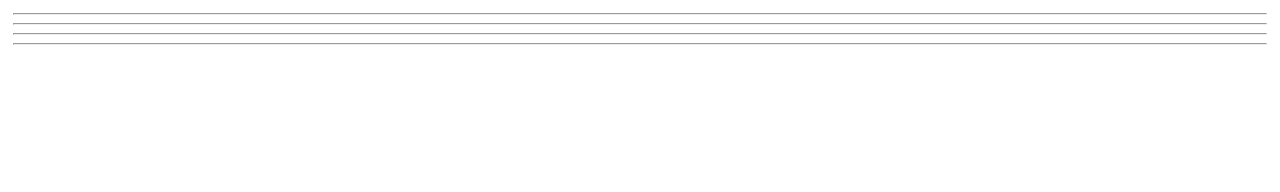
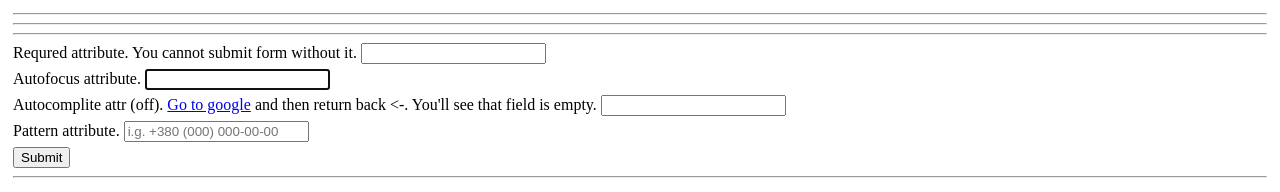
Before and after one commit to bondarukoleh/html_css_playground, a plain HTML site: page html5_css3_sandbox/pages/simple_examples.html in a window 1280 px wide. Shown: the part 608-800 px from the top of the page. Drawn offline with nearby package versions, Linux system fonts and the light colour scheme.

Commit message:
simple forms in progress

```diff
--- a/html5_css3_sandbox/css/simple_examples.css
+++ b/html5_css3_sandbox/css/simple_examples.css
@@ -18,3 +18,8 @@ div {
 .rotateLeft {
   transform: rotate(-90deg)
 }
+
+.clearLabel {
+  display: block;
+  margin: 5px auto;
+}
--- a/html5_css3_sandbox/pages/simple_examples.html
+++ b/html5_css3_sandbox/pages/simple_examples.html
@@ -1,5 +1,6 @@
 <!DOCTYPE html>
 <html lang="en">
+
 <head>
   <meta charset="UTF-8">
   <meta name="viewport" content="width=device-width, initial-scale=1.0">
@@ -7,6 +8,7 @@
   <link rel="stylesheet" href="../css/simple_examples.css">
   <title>Examples</title>
 </head>
+
 <body>
   <div id="simpleExamples">
     <p>Mark tag. <mark>Marks</mark> text, looks like you were lookig for <mark>it</mark>.</p>
@@ -51,11 +53,9 @@
 
       <img id="puh" src="../imgs/figure.jpg" alt="puh" contextmenu="rotateMenu">
       <menu type="context" id="rotateMenu">
-          <menuitem icon="../imgs/object-rotate-left.png"
-          onclick="rotateLeft()">Left rotation
+        <menuitem icon="../imgs/object-rotate-left.png" onclick="rotateLeft()">Left rotation
         </menuitem>
-          <menuitem icon="../imgs/object-rotate-right.png"
-          onclick="rotateRight()">Right rotation
+        <menuitem icon="../imgs/object-rotate-right.png" onclick="rotateRight()">Right rotation
         </menuitem>
       </menu>
     </div>
@@ -64,10 +64,22 @@
     <hr>
 
     <hr>
+    <form>
+      <label class="clearLabel"> Requred attribute. You cannot submit form without it. <input type="text" name="" id=""
+          required></label>
+      <label class="clearLabel"> Autofocus attribute. <input type="text" name="" id="" autofocus></label>
+      <label class="clearLabel" id="auotoComp"> Autocomplite attr (off). <a href="https://www.google.com" title="to google">Go to google</a>
+        and then return back <-. You'll see that field is empty. <input type="text" name="" id="" autocomplete="off"></label>
+      <label class="clearLabel"> Pattern attribute. <input type="tel" pattern="/\+380 \(\d{3}\) \d{3}-\d{2}-\d{2}/"
+         placeholder="i.g. +380 (000) 000-00-00"></label>
 
+      <input type="submit" value="Submit">
+    </form>
     <hr>
   </div>
 </body>
+<script src="https://code.jquery.com/jquery-1.10.2.min.js"></script>
 <script src="../scripts/modernizr-custom.js" type="text/javascript"></script>
 <script src="../scripts/simple_examples.js"></script>
+
 </html>
--- a/html5_css3_sandbox/scripts/simple_examples.js
+++ b/html5_css3_sandbox/scripts/simple_examples.js
@@ -14,3 +14,18 @@ function rotateLeft() {
 function rotateRight() {
   picture.classList.toggle('rotateRight')
 }
+
+/* Handle placeholder */
+if (!Modernizr.input.placeholder) {
+  console.log('No placeholder');
+  $('input[placeholder]').focus(function () {
+    if($(this).val() === $(this).attr('placeholder')) {
+      $(this).val('')
+    }
+  });
+  $('input[placeholder]').blur(function () {
+    if (!$(this).val()) {
+      $(this).val($(this).attr('placeholder'))
+    }
+  });
+}
```
Lines whose indentation alone changed are shown as unchanged.
